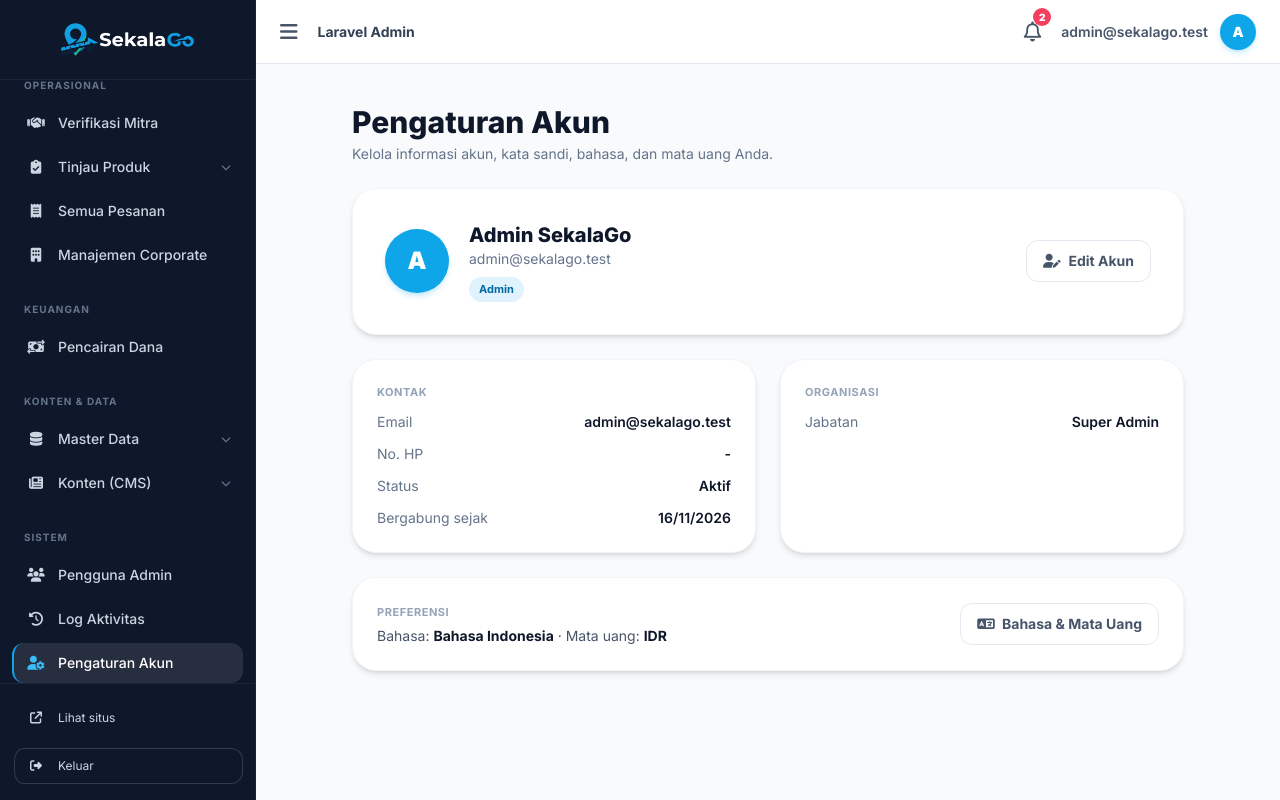
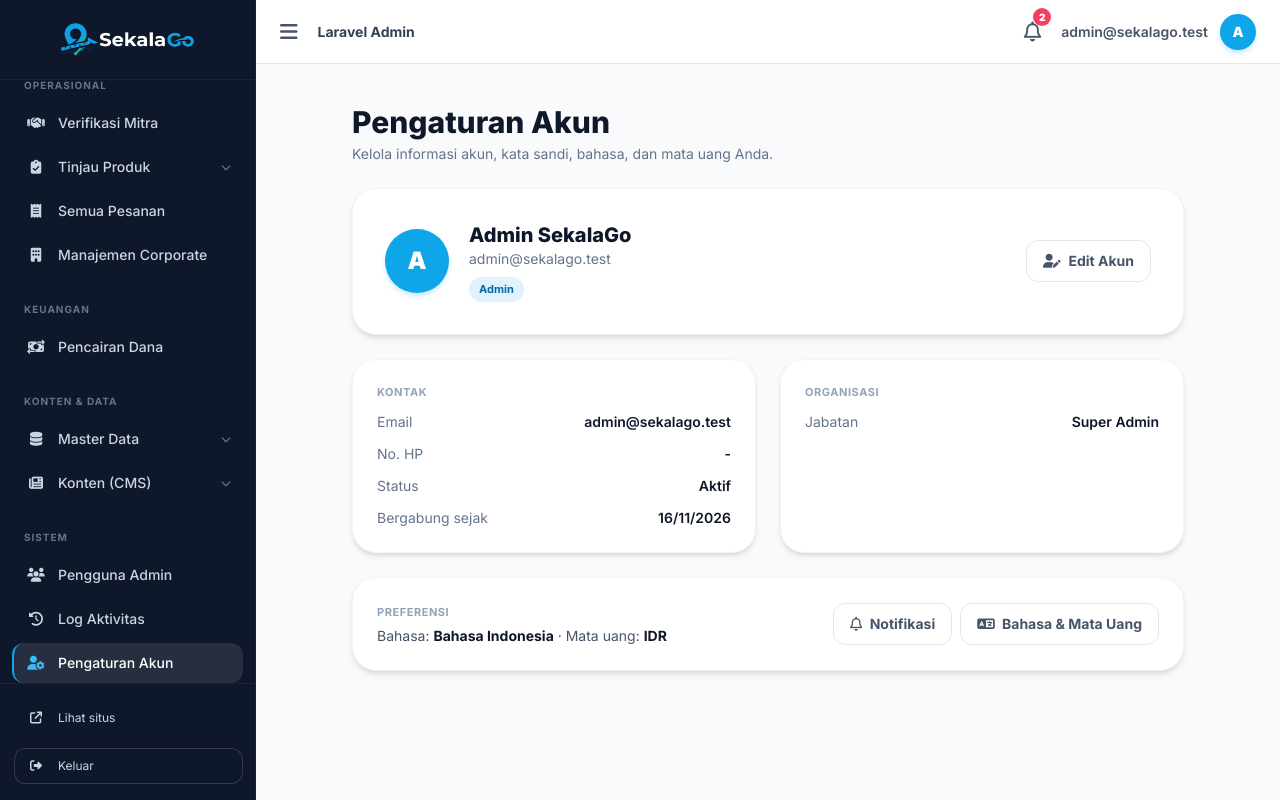
Before and after one commit to Zahwa-ayu/SekalaGo, a Laravel app: page /account in a window 1280 px wide. Run offline with Laravel 12, Linux system fonts and the light colour scheme; a user stored in the database is signed in; data comes from the database, SQL or seed files in the repository; some libraries are stand-ins or nearby versions.

Commit message:
melengkapi notifikasi -notifikasi email

```diff
--- a/resources/views/account/index.blade.php
+++ b/resources/views/account/index.blade.php
@@ -102,8 +102,13 @@
                 &middot; {{ __('ui.currency') }}: <strong class="text-slate-900">{{ $currentCode }}</strong>
             </div>
         </div>
-        <a href="{{ route('account.preferences') }}" class="px-4 py-2.5 rounded-xl bg-white border border-slate-200 text-slate-600 hover:bg-sky-50 hover:text-sky-600 text-sm font-bold transition">
-            <i class="fa-solid fa-language mr-1"></i> {{ __('ui.language_currency') }}
-        </a>
+        <div class="flex flex-wrap gap-2">
+            <a href="{{ route('account.notifications') }}" class="px-4 py-2.5 rounded-xl bg-white border border-slate-200 text-slate-600 hover:bg-sky-50 hover:text-sky-600 text-sm font-bold transition">
+                <i class="fa-regular fa-bell mr-1"></i> {{ __('ui.notifications') }}
+            </a>
+            <a href="{{ route('account.preferences') }}" class="px-4 py-2.5 rounded-xl bg-white border border-slate-200 text-slate-600 hover:bg-sky-50 hover:text-sky-600 text-sm font-bold transition">
+                <i class="fa-solid fa-language mr-1"></i> {{ __('ui.language_currency') }}
+            </a>
+        </div>
     </div>
 @endsection
```
